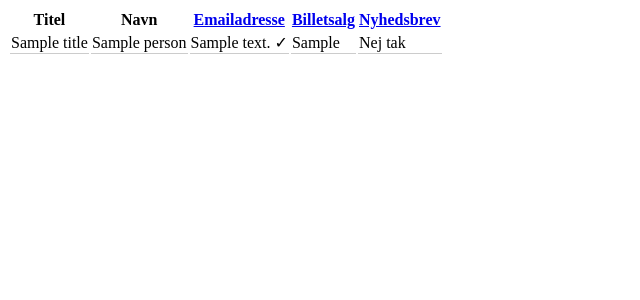
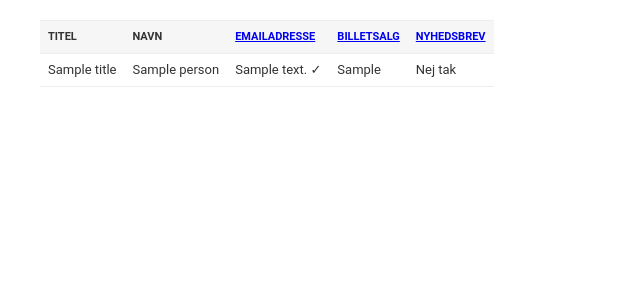
Before and after one commit to TK-IT/j60adm, a Django app: template j60adm/templates/person_list.html in a window 1280 px wide. Shown: the top 300 px of the page, without its empty margins (0-640 px from the left). Run offline with Django 3.2, Linux system fonts and the light colour scheme; the template is opened without the code that fills it: most values are stand-ins (such as "Sample title", 1, 10 or a date in 2020).

Commit message:
Add style.css (heavily inspired by Django 1.9 admin)

```diff
--- /dev/null
+++ b/j60adm/static/style.css
@@ -0,0 +1,36 @@
+body {
+	font-size: 13px;
+	line-height: 16px;
+	font-family: "Roboto", "Lucida Grande", Verdana, Arial, sans-serif;
+	color: #333;
+	margin: 20px 40px;
+}
+h1 {
+	margin: 0 0 20px;
+	font-weight: 300;
+	font-size: 20px;
+	color: #666;
+}
+table {
+	border-collapse: collapse;
+}
+td, th {
+	padding: 8px;
+	border-bottom: 1px solid #eee;
+}
+thead tr {
+	background-color: #f6f6f6;
+}
+thead th {
+	font-size: 11px;
+	text-transform: uppercase;
+	text-align: left;
+	border-top: 1px solid #eee;
+	border-bottom: 1px solid #eee;
+}
+tr:nth-child(even) {
+	background-color: #f9f9f9;
+}
+.dietary {
+	max-width: 200px;
+}
--- a/j60adm/templates/base.html
+++ b/j60adm/templates/base.html
@@ -3,6 +3,7 @@
 <html>
 <head>
 <title>{% block title %}{% endblock %}</title>
+<link rel="stylesheet" type="text/css" href="{% static 'style.css' %}" />
 {% block head %}{% endblock %}
 </head>
 <body>
--- a/j60adm/templates/person_list.html
+++ b/j60adm/templates/person_list.html
@@ -1,10 +1,5 @@
 {% extends "base.html" %}
 {% block title %}Personer{% endblock %}
-{% block head %}
-<style>
-td {border-bottom: 1px solid #ccc; }
-</style>
-{% endblock %}
 {% block content %}
 <table>
 <thead>
```
